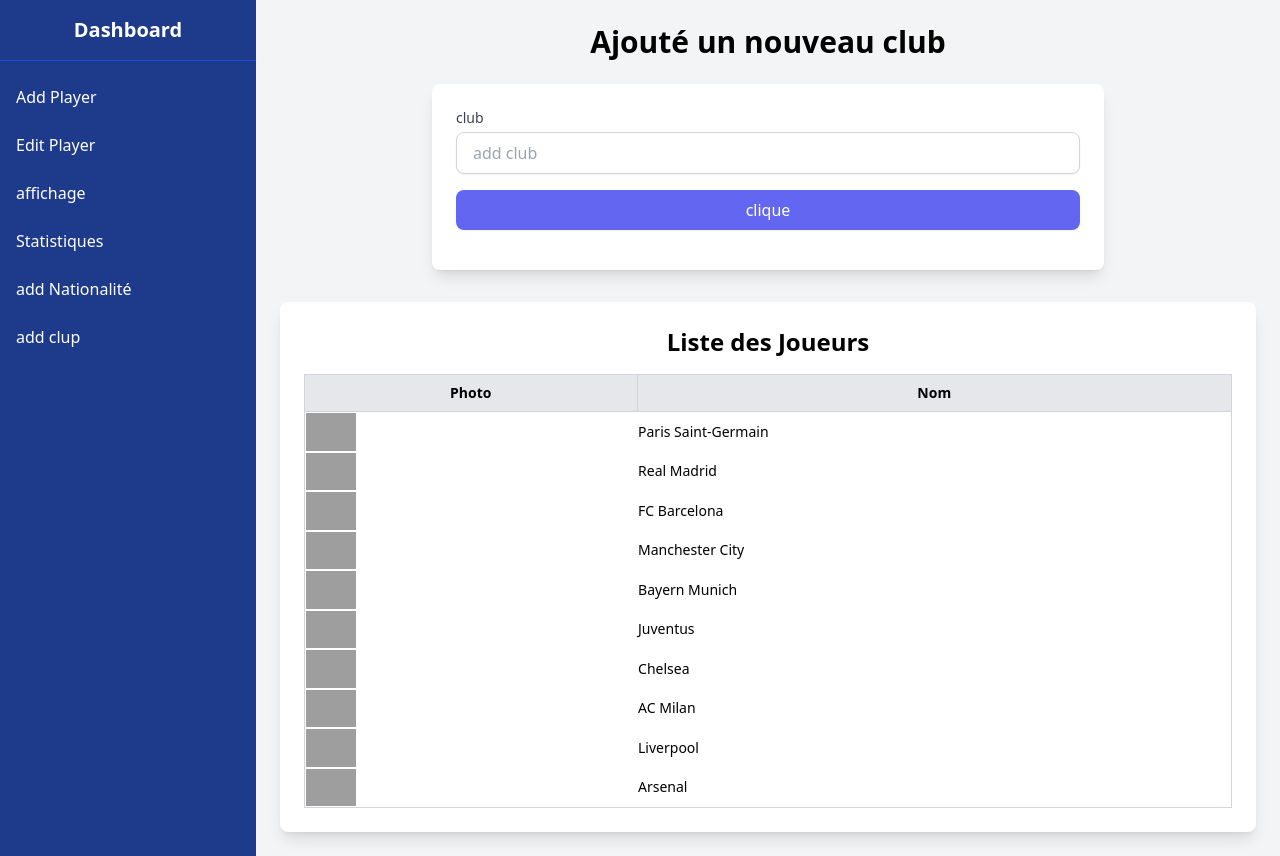
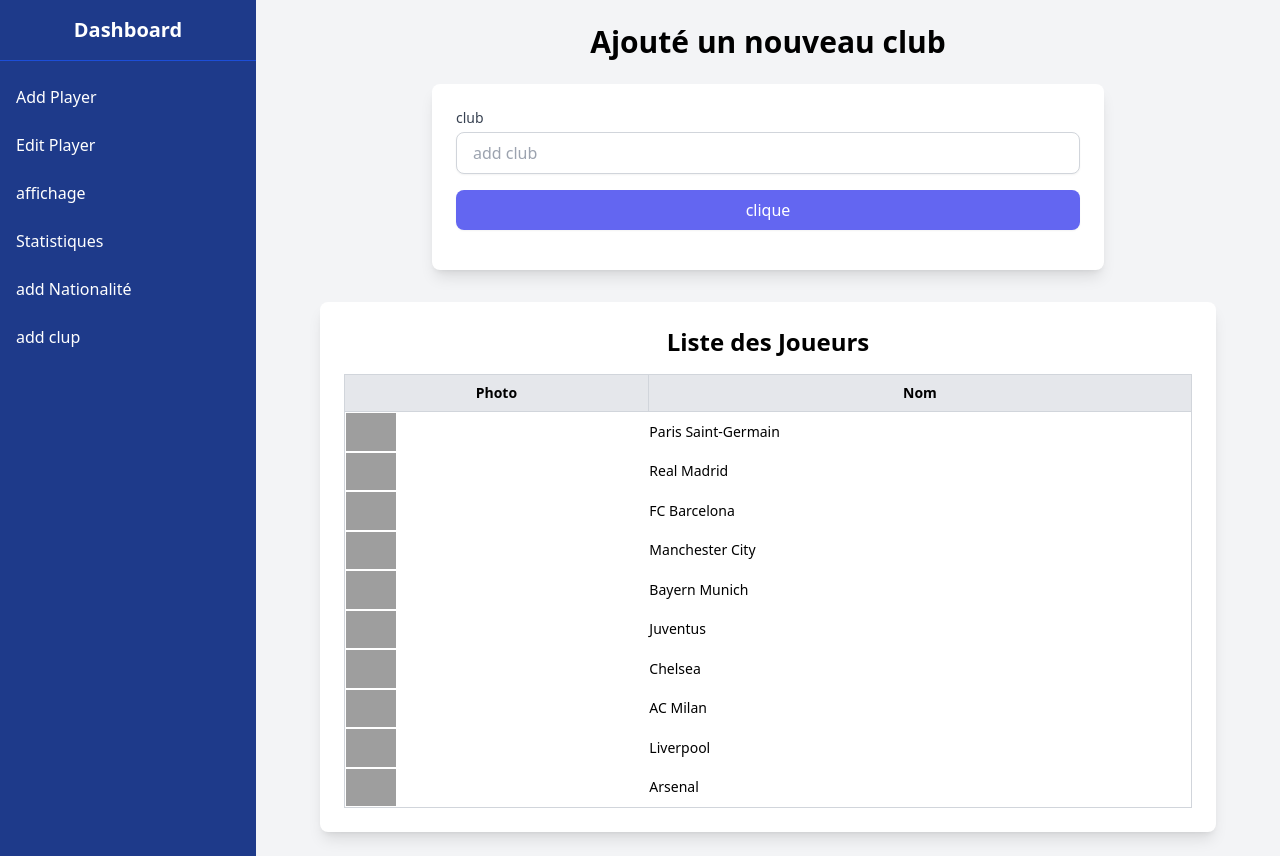
Before and after one commit to Meriem003/FUT, a PHP site: page /club.php in a window 1280 px wide. Run offline with PHP 8.4, Linux system fonts and the light colour scheme; data comes from the database, SQL or seed files in the repository; some libraries are stand-ins or nearby versions; grey boxes are pictures that could not be loaded.

Commit message:
version final

```diff
--- a/Nationalite.php
+++ b/Nationalite.php
@@ -53,7 +53,7 @@
         </form>
         </div>
         </section>
-        <section id="userInfoRow" class="bg-white p-6 rounded-lg shadow-lg max-w-6xl mx-auto mt-8 h-auto">
+        <section id="userInfoRow" class="bg-white p-6 rounded-lg shadow-lg max-w-4xl mx-auto mt-8 h-auto">
           <div>
           <h1 class="text-2xl font-bold mb-4">Liste des Joueurs</h1>
 <table id="players-table" class="table-auto border-collapse border border-gray-300 w-full text-sm">
--- a/club.php
+++ b/club.php
@@ -53,7 +53,7 @@
         </form>
         </div>
         </section>
-        <section id="userInfoRow" class="bg-white p-6 rounded-lg shadow-lg max-w-6xl mx-auto mt-8 h-auto">
+        <section id="userInfoRow" class="bg-white p-6 rounded-lg shadow-lg max-w-4xl mx-auto mt-8 h-auto">
           <div>
           <h1 class="text-2xl font-bold mb-4">Liste des Joueurs</h1>
 <table id="players-table" class="table-auto border-collapse border border-gray-300 w-full text-sm">
```
